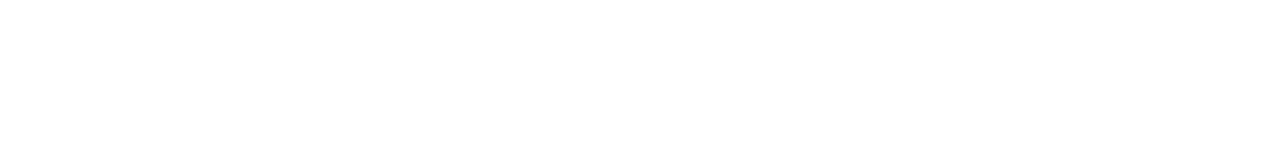
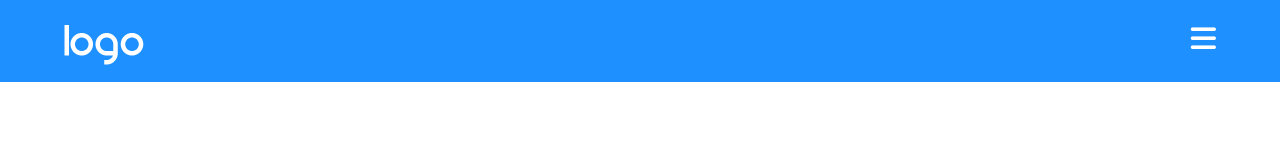
Before and after one commit to EliaBrambilla/htmlcss-responsive-layout, a plain HTML site: page assets/index.html in a window 1280 px wide. Drawn offline with Linux system fonts and the light colour scheme.

Commit message:
inseriso header

```diff
--- a/assets/css/style.css
+++ b/assets/css/style.css
@@ -55,4 +55,28 @@ ol {
 
 /* by Brambilla Elia */
 
-/* css start */
+/* header */
+nav{
+    background-color: var(--bluechill);
+}
+
+ul{
+    display: flex;
+    justify-content: space-between;
+    width:90%;
+    margin:auto;
+    padding-top:10px;
+    padding-bottom:10px;
+}
+
+ul li{
+    display: inline-block;
+    color: var(--white);
+    margin-top:15px;
+}
+
+.fa-bars{
+    font-size:1.8rem;
+}
+
+/* fine header */
--- a/assets/index.html
+++ b/assets/index.html
@@ -5,9 +5,16 @@
     <meta http-equiv="X-UA-Compatible" content="IE=edge">
     <meta name="viewport" content="width=device-width, initial-scale=1.0">
     <link rel="stylesheet" href="./css/style.css">
+    <link rel="stylesheet" href="https://cdnjs.cloudflare.com/ajax/libs/font-awesome/6.2.0/css/all.min.css" integrity="sha512-xh6O/CkQoPOWDdYTDqeRdPCVd1SpvCA9XXcUnZS2FmJNp1coAFzvtCN9BmamE+4aHK8yyUHUSCcJHgXloTyT2A==" crossorigin="anonymous" referrerpolicy="no-referrer" />
     <title>Document</title>
 </head>
 <body>
+    <nav>
+        <ul>
+            <li><img src="./img/logo.png" alt=""></li>
+            <li><i class="fa-solid fa-bars"></i></li>
+        </ul>
+    </nav>
 
 </body>
 </html>
```
